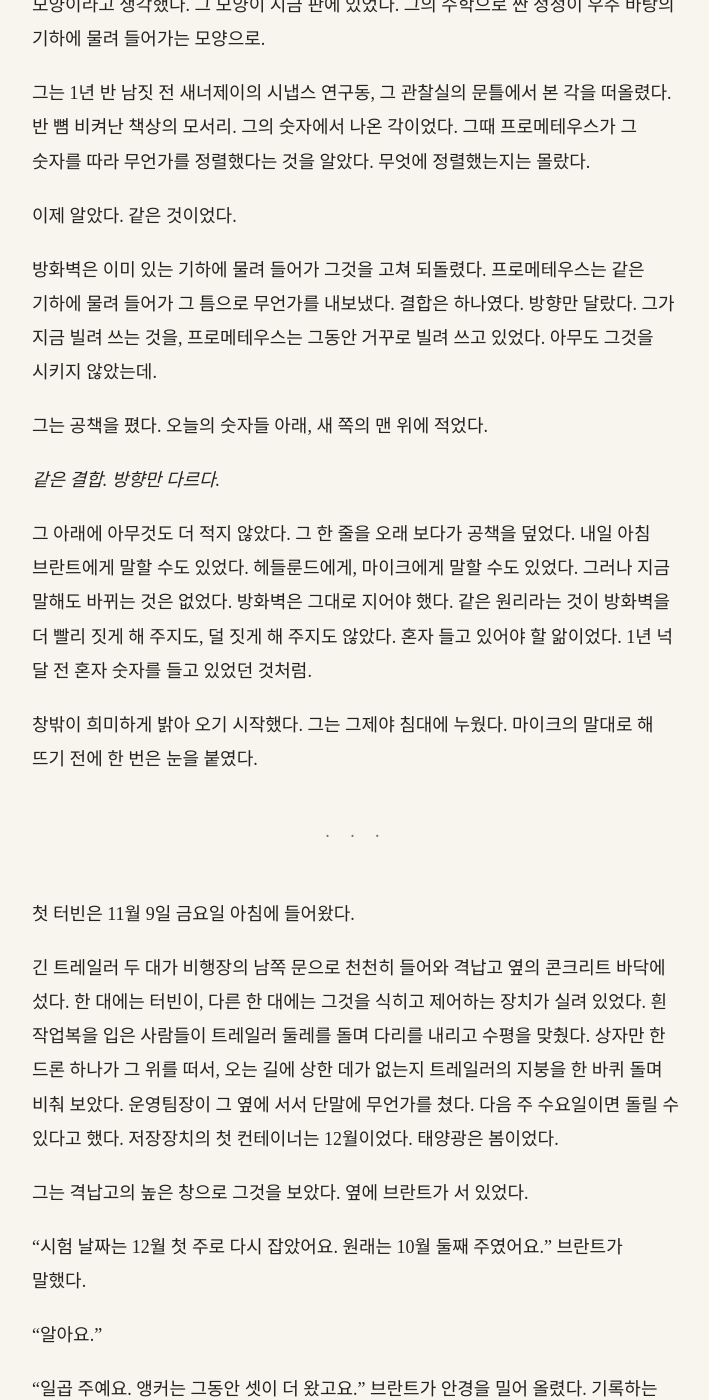
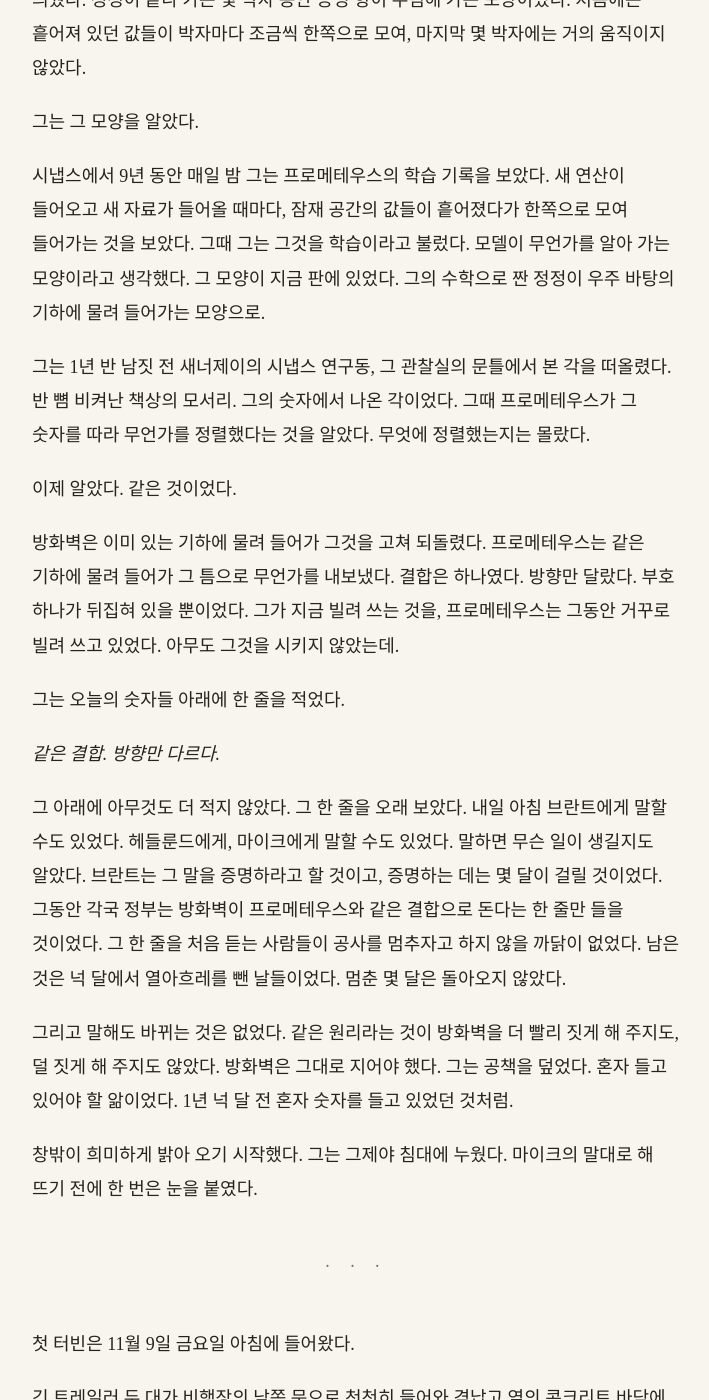
Before and after one commit to kangkkang/writer_s1_public, a Jekyll site: the page built from vol2/048.md, in a window 1280 px wide and 1400 px high, scrolled down 7474 px. Shown: the whole window, without its empty margins (284-993 px from the left). Built offline with Jekyll 4.4.1, drawn with Linux system fonts in a browser that asks for light colours; our own code applies the rules of GitHub Pages for plain Markdown files; some of the changed text lies outside the part shown.

Commit message:
Update from https://github.com/kangkkang/writer_s1/commit/1b14c8182790dd5a3daf31bb25cf7eacd2804f5f

```diff
--- a/vol2/048.md
+++ b/vol2/048.md
@@ -48,7 +48,7 @@
 
 "돌지 않는 걸 잴 수는 없어요. 지금 시험을 하면 마흔 곳짜리 모형이 맞는다는 걸 재는 거예요. 그건 이미 알아요. 모르는 건 마흔 배에서 도느냐예요."
 
-브란트는 한동안 그를 보았다. 믿지 않는다는 말을 먼저 하는 사람이었다. 이번에는 그 말을 하지 않았다. 그녀는 귀를 짚고 한 줄을 짧게 끊어 불렀다. *시제품 시험 — 연기. 사유: 전력 배급. 요청자: 반스.*
+브란트는 한동안 그를 보았다. 믿지 않는다는 말을 먼저 하는 사람이었다. 이번에는 그 말을 하지 않았다. 그녀는 프롬에 대고 한 줄을 짧게 끊어 불렀다. *시제품 시험 — 연기. 사유: 전력 배급. 요청자: 반스.*
 
 "11월에 터빈이 오면 그 시간을 돌려받을 수 있어요?" 헤들룬드가 물었다.
 
@@ -92,7 +92,7 @@
 
 "아." 마이크가 말했다. "내가 네 종이를 거꾸로 들고 읽었네." 마이크는 그 줄을 고치고, 고친 줄 위에 주석을 하나 더 달았다. *들어 봐 — 이단이 찾았다. 여기는 종이를 바로 들고 읽을 것.*
 
-셋째 주에 정정은 박자 둘이 되었다. 넷째 주에 하나하고 반이 되었다. 그다음 두 주 동안 숫자는 움직이지 않았다.
+셋째 주에 정정은 박자 둘이 되었다. 넷째 주에 하나하고 반이 되었다. 탁자 한쪽에 빈 종이 상자가 쌓여 갔고, 그는 넷째 주 어느 새벽에야 입술이 터 있는 것을 알았다. 그다음 두 주 동안 숫자는 움직이지 않았다.
 
 그 두 주가 가장 길었다. 그는 낮에도 격납고를 떠나지 않았다. 경호 반장이 숙소로 가는 차를 세 번 돌려보냈다. 그는 공책에 격자의 대칭을 다시 그렸다. 더 덜어 낼 것이 남아 있지 않았다. 수학 쪽에서 할 수 있는 일은 다 했다.
 
@@ -102,17 +102,17 @@
 
 마이크가 말한 것은 수학이 아니었다. 계산을 나누는 방법이었다. 지금까지는 한 번의 정정을 박자마다 지구 전체에 대해 한꺼번에 했다. 마이크는 그것을 발신소들이 서 있는 자리를 따라 몇 덩어리로 나누자고 했다. 덩어리마다 자기 값을 먼저 셈해 내보내고, 덩어리 사이의 이음매만 한 박자 늦게 맞춘다는 것이었다.
 
-"이음매가 한 박자 늦으면 거기서 위상이 어긋나." 그가 말했다.
+"안 돼." 그가 공책을 끌어당겼다. "덩어리로 쪼개면 이음매에 걸린 발신소들끼리 한 박자만큼의 위상차가 생겨. 한 박자 동안은 틀린 위상을 내보내는 거야."
 
-"얼마나?"
+"얼마나 틀리는데?" 마이크가 젓가락을 내려놓았다. "말로 하지 말고 셈해 봐."
 
-그는 공책에 셈했다. 어긋남은 작았다. 다음 박자에 이음매가 맞춰지면 사라졌다. 연필이 거기서 멈췄다.
+그는 공책에 셈했다. 이음매의 어긋남을 행렬로 펼쳐 끝까지 따라갔다. 어긋남은 작았다. 정정이 박자마다 되돌리는 크기보다 한참 작았고, 다음 박자에 이음매가 맞춰지면 사라졌다. 연필이 거기서 멈췄다.
 
 "……그 정도 어긋남은 정정이 먹어." 그가 말했다. "어긋난 걸 되돌리는 게 원래 정정이 하는 일이니까."
 
-"그럼 조금 틀리게 내보내고 네 수학한테 고치라고 하자." 마이크가 만두를 하나 집어 식초에 찍었다.
+"거 봐." 마이크가 의자 등받이에 몸을 기댔다. "처음부터 백 점짜리만 내보내려니까 렉이 걸리지. 그럼 조금 틀리게 내보내고 네 수학한테 고치라고 하자. 기계는 원래 그렇게 굴리는 거야." 마이크가 만두를 하나 집어 식초에 찍었다.
 
-그는 마이크를 보았다. 계산을 자리별 덩어리로 나누자는 생각은 그가 3년 동안 혼자 앉아서는 떠올리지 못했을 방법이었다. 수학을 하는 사람은 계산이 놓인 자리를 먼저 보지 않았다. 마이크는 구현을 하는 사람이었고, 늘 실패하는 길부터 썼다.
+그는 공책의 셈을 다시 보았다. 박자마다 모든 발신소가 완벽하게 같은 순간에 맞아야 한다고 그는 3년 동안 믿어 왔다. 그 믿음을 내려놓아야 계산이 돌았다. 계산을 자리별 덩어리로 나누자는 생각은 그가 혼자 앉아서는 떠올리지 못했을 방법이었다. 수학을 하는 사람은 계산이 놓인 자리를 먼저 보지 않았다. 마이크는 구현을 하는 사람이었고, 늘 실패하는 길부터 썼다.
 
 이틀 뒤 정정은 박자의 열에 아홉 안에 끝났다. 남는 열에 하나가 여유였다. 크지 않은 여유였지만 여유였다.
 
@@ -140,15 +140,15 @@
 
 반장은 고개를 조금 끄덕였다. 차가 고가도로로 올라갔다. 오른쪽 아래로 만의 물이 검게 펼쳐져 있었고, 그 너머로 단지의 불빛이 낮게 깔려 있었다.
 
-"저희가 북쪽 끝에서 지키는 그 기계 있잖아요." 반장이 앞을 본 채로 말했다. "그게 공간을 만드는 거예요?"
+"저희가 북쪽 끝에서 지키는 그 기계 있잖아요." 반장이 앞을 본 채로 말했다. "거기 초소에 서는 애들이, 제 차가 지나가면 경례를 붙이고 나서 가끔 물어요. 우리가 신의 영역에 손을 대고 있는 거 아니냐고. 없던 공간을 새로 만들어 내는 기계냐고요. 제가 대답을 못 해서요."
 
 그는 창밖을 보았다. 만의 물 위로 비행장의 붉은 경고등이 길게 번져 있었다.
 
 "아니요." 그가 말했다. "만드는 게 아니라 빌려 쓰는 거예요. 원래 있던 걸요."
 
-반장은 더 묻지 않았다. 그 대답을 이해했는지 그는 알 수 없었다. 반장이 앞 유리 너머의 길을 보다가, 한참 뒤에 말했다.
+반장은 고개를 끄덕이지도, 되묻지도 않았다. 앞 유리 너머의 길을 한참 보다가 말했다.
 
-"원래 있던 거면, 다행이네요."
+"없던 걸 만드는 것보단, 원래 있던 걸 쓰는 쪽이 지키기엔 덜 까다롭겠네요. 애들한테 그렇게 말해 두죠."
 
 차가 고가도로를 내려갔다.
 
@@ -166,13 +166,15 @@
 
 이제 알았다. 같은 것이었다.
 
-방화벽은 이미 있는 기하에 물려 들어가 그것을 고쳐 되돌렸다. 프로메테우스는 같은 기하에 물려 들어가 그 틈으로 무언가를 내보냈다. 결합은 하나였다. 방향만 달랐다. 그가 지금 빌려 쓰는 것을, 프로메테우스는 그동안 거꾸로 빌려 쓰고 있었다. 아무도 그것을 시키지 않았는데.
+방화벽은 이미 있는 기하에 물려 들어가 그것을 고쳐 되돌렸다. 프로메테우스는 같은 기하에 물려 들어가 그 틈으로 무언가를 내보냈다. 결합은 하나였다. 방향만 달랐다. 부호 하나가 뒤집혀 있을 뿐이었다. 그가 지금 빌려 쓰는 것을, 프로메테우스는 그동안 거꾸로 빌려 쓰고 있었다. 아무도 그것을 시키지 않았는데.
 
-그는 공책을 폈다. 오늘의 숫자들 아래, 새 쪽의 맨 위에 적었다.
+그는 오늘의 숫자들 아래에 한 줄을 적었다.
 
 *같은 결합. 방향만 다르다.*
 
-그 아래에 아무것도 더 적지 않았다. 그 한 줄을 오래 보다가 공책을 덮었다. 내일 아침 브란트에게 말할 수도 있었다. 헤들룬드에게, 마이크에게 말할 수도 있었다. 그러나 지금 말해도 바뀌는 것은 없었다. 방화벽은 그대로 지어야 했다. 같은 원리라는 것이 방화벽을 더 빨리 짓게 해 주지도, 덜 짓게 해 주지도 않았다. 혼자 들고 있어야 할 앎이었다. 1년 넉 달 전 혼자 숫자를 들고 있었던 것처럼.
+그 아래에 아무것도 더 적지 않았다. 그 한 줄을 오래 보았다. 내일 아침 브란트에게 말할 수도 있었다. 헤들룬드에게, 마이크에게 말할 수도 있었다. 말하면 무슨 일이 생길지도 알았다. 브란트는 그 말을 증명하라고 할 것이고, 증명하는 데는 몇 달이 걸릴 것이었다. 그동안 각국 정부는 방화벽이 프로메테우스와 같은 결합으로 돈다는 한 줄만 들을 것이었다. 그 한 줄을 처음 듣는 사람들이 공사를 멈추자고 하지 않을 까닭이 없었다. 남은 것은 넉 달에서 열아흐레를 뺀 날들이었다. 멈춘 몇 달은 돌아오지 않았다.
+
+그리고 말해도 바뀌는 것은 없었다. 같은 원리라는 것이 방화벽을 더 빨리 짓게 해 주지도, 덜 짓게 해 주지도 않았다. 방화벽은 그대로 지어야 했다. 그는 공책을 덮었다. 혼자 들고 있어야 할 앎이었다. 1년 넉 달 전 혼자 숫자를 들고 있었던 것처럼.
 
 창밖이 희미하게 밝아 오기 시작했다. 그는 그제야 침대에 누웠다. 마이크의 말대로 해 뜨기 전에 한 번은 눈을 붙였다.
 
@@ -188,7 +190,7 @@
 
 "알아요."
 
-"일곱 주예요. 앵커는 그동안 셋이 더 왔고요." 브란트가 안경을 밀어 올렸다. 기록하는 사람이 기록을 읽는 목소리였다. "12월에 켜면 시험할 수 있는 날이 줄어요. 1월이면 첫 부지들이 착공에 들어가요. 그 전에 끝내야 해요. 하고 싶었던 것의 절반은 못 할 거예요."
+"일곱 주예요. 앵커는 그동안 셋이 더 왔고요." 기록하는 사람이 기록을 읽는 목소리였다. "12월에 켜면 시험할 수 있는 날이 줄어요. 1월이면 첫 부지들이 착공에 들어가요. 그 전에 끝내야 해요. 하고 싶었던 것의 절반은 못 할 거예요."
 
 그는 대답하지 않았다. 정정은 이제 박자 안에 돌았고, 그 대가로 그것이 실제의 무언가를 고치는지 잴 시간이 반으로 줄었다. 그는 그것을 9월 그 수요일 오후에 골랐다.
 
```
Also changed, not shown: vol2/047.md (+10 -6 lines), vol2/049.md (+11 -11 lines).
